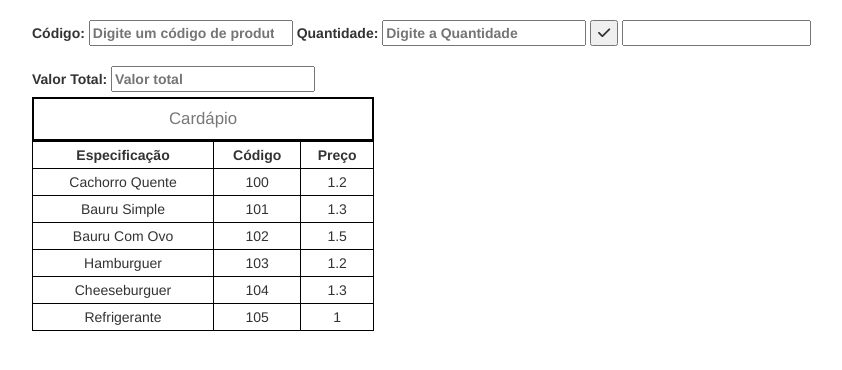
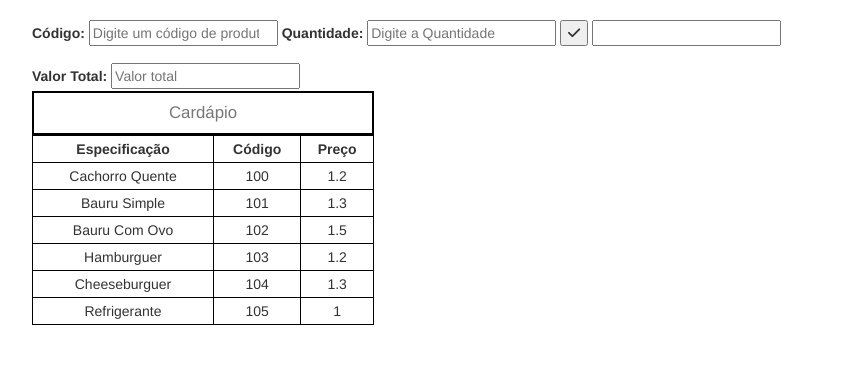
Before and after one commit to mauro-pinheiro/lista-javascript, a website: page questoes/4.html in a window 1280 px wide. Shown: the whole page, without its empty margins (38-880 px from the left). Drawn offline with Linux system fonts and the light colour scheme.

Commit message:
Estilização

```diff
--- a/questoes/4.html
+++ b/questoes/4.html
@@ -15,23 +15,17 @@
 <body class="container">
   <form class="form">
     <fieldset class="form-group">
-      <label>
-        <span>Código:</span>
-        <input id="codigo" type="number" placeholder="Digite um código de produto" min="100" />
-      </label>
-      <label>
-        <span>Quantidade:</span>
-        <input id="qtde" type="text" placeholder="Digite a Quantidade" min="0" />
-      </label>
+      <label for="codigo">Código:</label>
+      <input name="codigo" id="codigo" type="number" placeholder="Digite um código de produto" min="100" />
+      <label for="qtde">Quantidade:</label>
+      <input name="qtde" id="qtde" type="text" placeholder="Digite a Quantidade" min="0" />
       <button id="calcButton"><i class="fas fa-check"></i></button>
       <input type="text" readonly id="error" />
     </fieldset>
 
     <fieldset>
-      <label>
-        <span>Valor Total: </span>
-        <input id="valor-total" type="number" placeholder="Valor total" readonly />
-      </label>
+      <label for="valor-total">Valor Total: </label>
+      <input name="valor-total" id="valor-total" type="number" placeholder="Valor total" readonly />
     </fieldset>
   </form>
 
```
Also changed, not shown: questoes/3.html (+2 -4 lines), questoes/5.html (+2 -4 lines).
